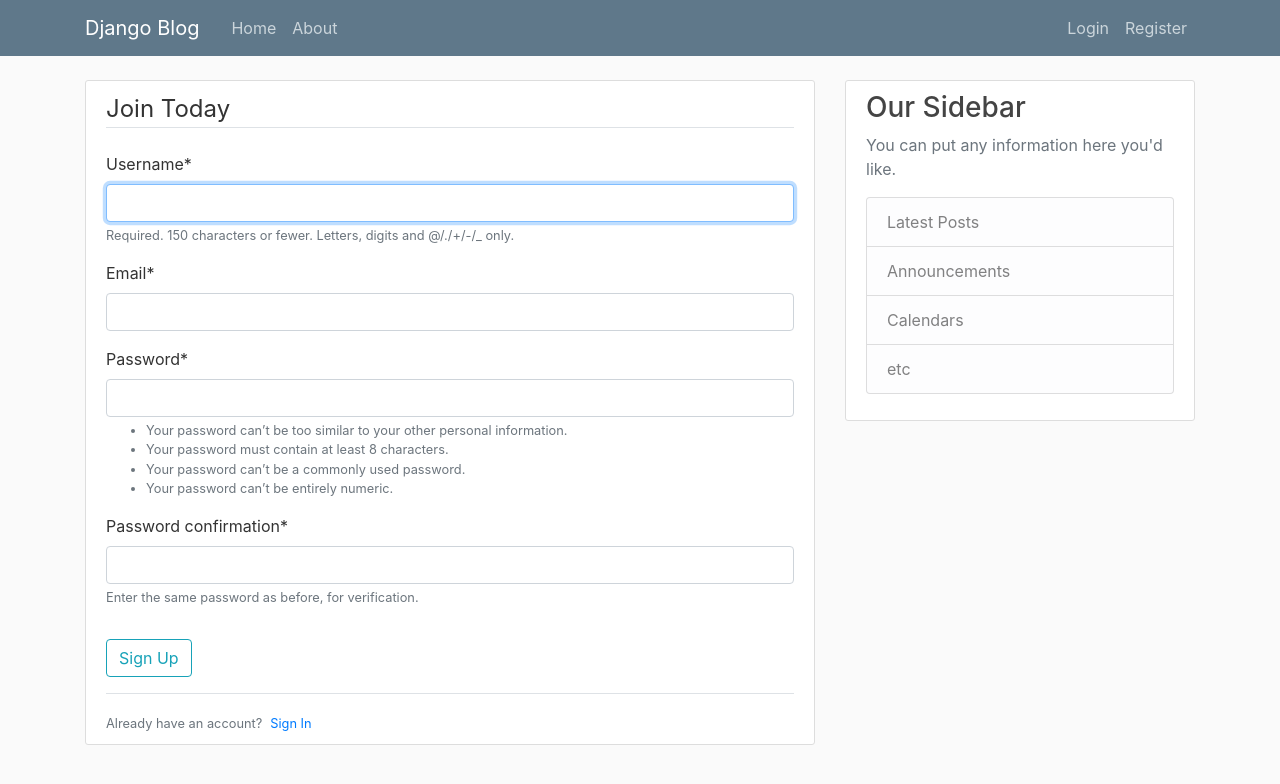
After one commit to faizhameed/django-full-blown-blog, a Django app: page /register/ in a window 1280 px wide. The commit adds this page. Shown: the top 784 px of the page. Run offline with Django 3.2, Linux system fonts and the light colour scheme; some libraries are stand-ins or nearby versions.

Commit message:
login page created and routes redirects given when user logout

```diff
--- a/blog/templates/blog/base.html
+++ b/blog/templates/blog/base.html
@@ -30,8 +30,14 @@
         </div>
         <!-- Navbar Right Side -->
         <div class="navbar-nav">
-          <a class="nav-item nav-link" href="#">Login</a>
-          <a class="nav-item nav-link" href="#">Register</a>
+          {% if user.is_authenticated %}
+          <a class="nav-item nav-link" href={% url 'profile' %}>Profile</a>
+            <a class="nav-item nav-link" href={% url 'logout' %}>Logout</a>
+          {% else %}
+            <a class="nav-item nav-link" href={% url 'login' %}>Login</a>
+            <a class="nav-item nav-link" href={% url 'register' %}>Register</a>
+
+          {% endif %}
         </div>
       </div>
     </div>
@@ -42,6 +48,13 @@
 <main role="main" class="container">
   <div class="row">
     <div class="col-md-8">
+    {% if messages %}
+      {% for message in messages %}
+        <div class='alert alert-{{message.tags}}'>
+        {{message}}
+        </div>
+      {% endfor %}
+    {% endif %}
       {% block content %}{% endblock %}
     </div>
     <div class="col-md-4">
--- a/full_blown_app/urls.py
+++ b/full_blown_app/urls.py
@@ -15,9 +15,15 @@ Including another URLconf
 """
 from django.contrib import admin
 from django.urls import path, include
-
+from users import views as user_views
+from django.contrib.auth import views as auth_views
 
 urlpatterns = [
     path('admin/', admin.site.urls),
-    path('',include('blog.urls'))
+    path('register/',user_views.register,name='register'),
+    path('',include('blog.urls')),
+     path('login/',auth_views.LoginView.as_view(template_name='users/login.html'),name='login'),
+     path('logout/',auth_views.LogoutView.as_view(template_name='users/logout.html'),name='logout'),
+     path('profile/',user_views.profile,name='profile'),
+
 ]
--- /dev/null
+++ b/users/admin.py
@@ -0,0 +1,3 @@
+from django.contrib import admin
+
+# Register your models here.
--- /dev/null
+++ b/users/apps.py
@@ -0,0 +1,5 @@
+from django.apps import AppConfig
+
+
+class UsersConfig(AppConfig):
+    name = 'users'
--- /dev/null
+++ b/users/forms.py
@@ -0,0 +1,9 @@
+from django import forms
+from django.contrib.auth.models import User
+from django.contrib.auth.forms import UserCreationForm
+
+class UserRegisterForm(UserCreationForm):
+    email = forms.EmailField()
+    class Meta:
+        model = User
+        fields = ['username','email','password1','password2']
--- /dev/null
+++ b/users/models.py
@@ -0,0 +1,3 @@
+from django.db import models
+
+# Create your models here.
--- /dev/null
+++ b/users/templates/users/profile.html
@@ -0,0 +1,5 @@
+{% extends 'blog/base.html' %}
+{% load crispy_forms_tags %}
+{%block content%}
+    <h1>{{user.username}}</h1>
+{% endblock content %}
--- /dev/null
+++ b/users/templates/users/register.html
@@ -0,0 +1,23 @@
+{% extends 'blog/base.html' %}
+{% load crispy_forms_tags %}
+{%block content%}
+    <div class='content-section'>
+        <form method='POST'>
+        {% csrf_token %}
+        <fieldset class="form-group">
+            <legend class="border-bottom mb-4">Join Today</legend>
+                {{form|crispy}}
+            </fieldset>
+        <div class="form-group">
+            <button class="btn btn-outline-info" type="submit">
+                Sign Up
+            </button>
+        </div>
+        </form>
+        <div class="border-top pt-3">
+            <small class="text-muted">
+            Already have an account?<a class="ml-2"href={% url 'login' %}>Sign In</a>
+            </small>
+        </div>
+    </div>
+{% endblock content %}
--- /dev/null
+++ b/users/tests.py
@@ -0,0 +1,3 @@
+from django.test import TestCase
+
+# Create your tests here.
--- /dev/null
+++ b/users/views.py
@@ -0,0 +1,20 @@
+from django.shortcuts import render, redirect
+from django.contrib import messages
+from .forms import UserRegisterForm
+from django.contrib.auth.decorators import login_required
+# Create your views here.
+
+def register(request):
+    if request.method == 'POST':
+        form = UserRegisterForm(request.POST) ##create data within that form
+        if form.is_valid():
+            form.save()
+            username=form.cleaned_data.get('username')
+            messages.success(request, f'Your account has been created, you can now login')
+            return redirect('login')
+    else:
+        form = UserRegisterForm()
+    return  render(request,'users/register.html',{'form':form})
+@login_required  ##user must be logged in
+def profile(request):
+    return render(request,'users/profile.html')
```
Also changed, not shown: full_blown_app/settings.py (+9 -0 lines), users/templates/users/login.html (added, +23 -0 lines), users/templates/users/logout.html (added, +9 -0 lines), db.sqlite3, users/__init__.py (added), users/migrations/__init__.py (added).
